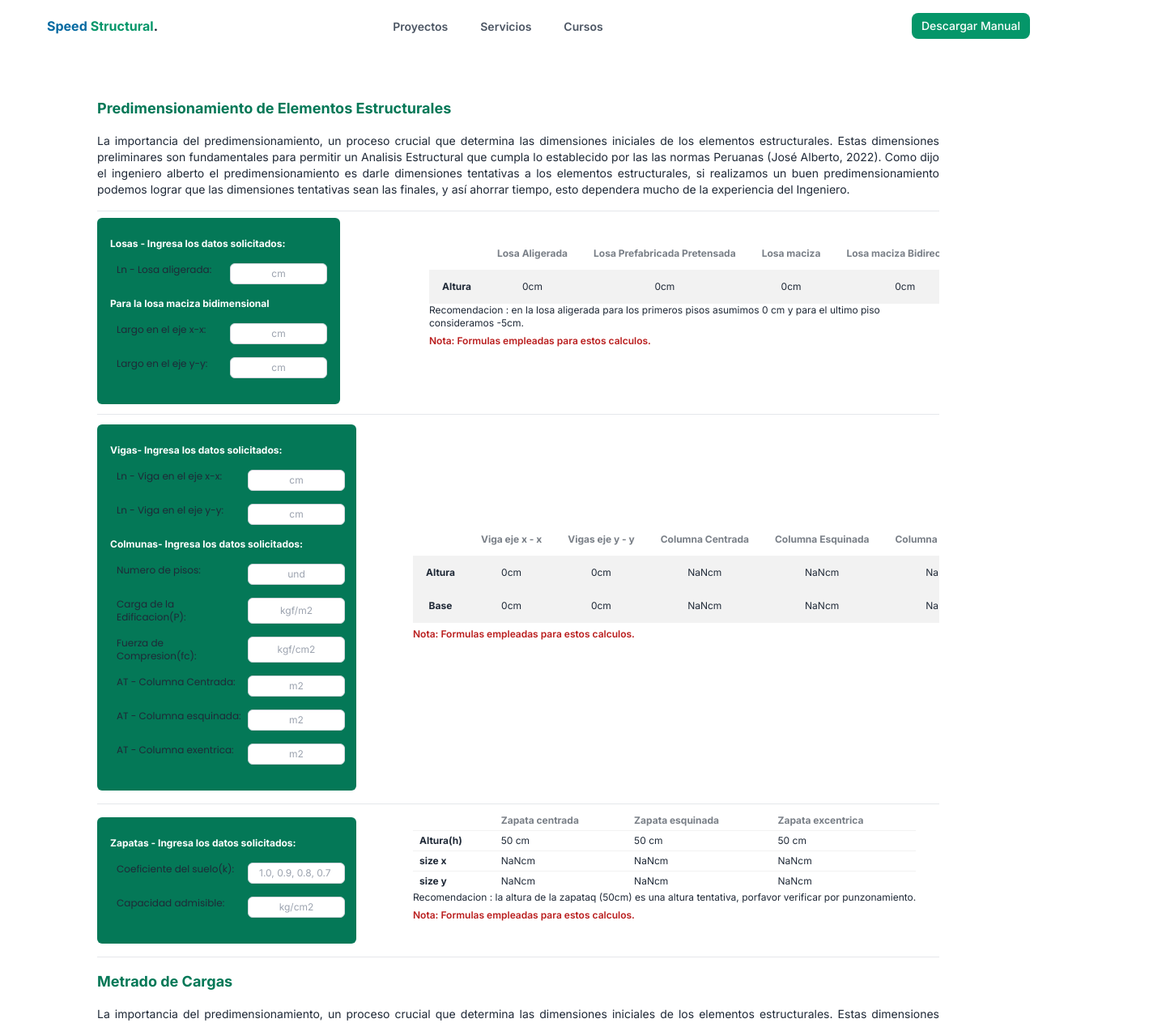
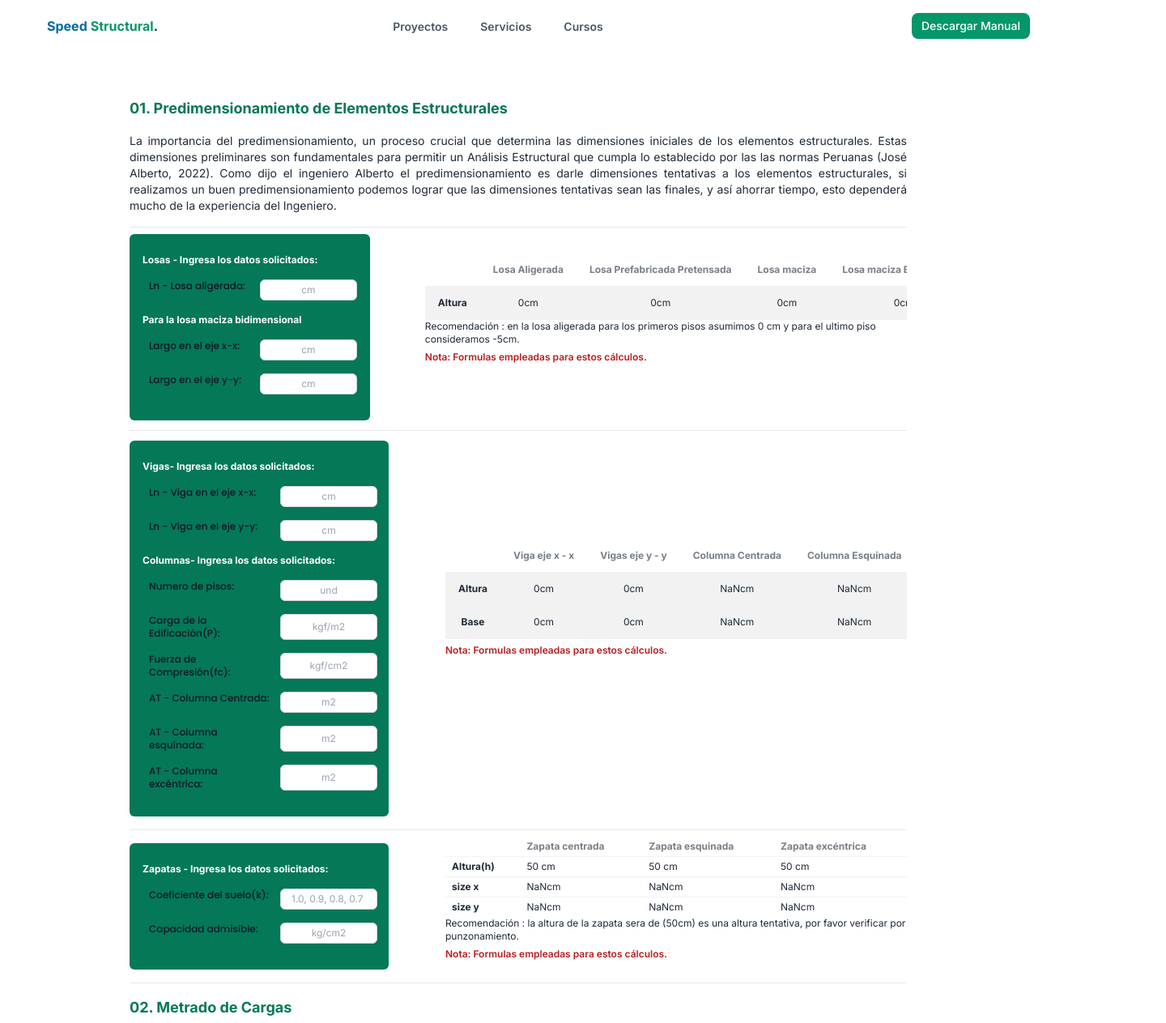
Before and after one commit to Yopax/SpeedStructural, a Next.js app: page /dashboard/metrado in a window 1280 px wide. Shown: the top 1263 px of the page at 81% size, 1440 px wide, since content can reach past the window. Built offline with nearby package versions, Linux system fonts and the light colour scheme.

Commit message:
Corrección de la ortografía

```diff
--- a/src/components/01_Landing_Page/components/PresentacionHome.jsx
+++ b/src/components/01_Landing_Page/components/PresentacionHome.jsx
@@ -9,7 +9,7 @@ function PresentacionHome() {
       <div className="flex flex-col w-full justify-center text-center items-center mb-24">
         <h4 className="font text-emerald-600  text-lg font-medium mt-40">Libera tu mente, alcanza tu potencial</h4>
         <h1 className=" text-emerald-600 text-6xl font-extrabold text-center mt-4 mb-6 w-[55%]">
-          Ahorra tiempo con el calculo automatico.
+          Ahorra tiempo con el calculo automático.
         </h1>
         <p className=" text-lg leading-6 mb-4 mt-2">
         ¿Cansado de realizar cálculos tediosos y repetitivos?<br />
--- a/src/components/AlertLosaOne.jsx
+++ b/src/components/AlertLosaOne.jsx
@@ -4,7 +4,7 @@ function AlertLosaOne() {
   return (
     <>
     <button className='text-xs text-red-700 font-semibold' onClick={() => document.getElementById("my_modal_4").showModal()}>
-    Nota: Formulas empleadas para estos calculos.
+    Nota: Formulas empleadas para estos cálculos.
 
     </button>
     <dialog id="my_modal_4" className="modal">
--- a/src/components/ComponentContext0.jsx
+++ b/src/components/ComponentContext0.jsx
@@ -187,7 +187,7 @@ updateDy_t,cvr,updateCvr} = useGeneralContext();
           onChange={(e) => updateCv(e.target.value)}
         />
         <label className={claseTwo}>
-          CV techo demas pisos :
+          CV techo demás pisos :
         </label>
         <input
           className={claseOne} placeholder="tn/m2"
--- a/src/components/ComponentContext1.jsx
+++ b/src/components/ComponentContext1.jsx
@@ -15,17 +15,17 @@ function ComponentContext1() {
 
   return (
     <div className={claseDiv}>
-      <p className="font2 text-[16px] text-center  font-bold mb-4">Informacion General del Proyecto</p>
+      <p className="font2 text-[16px] text-center  font-bold mb-4">Información General del Proyecto</p>
       <div className={claseDivTwo}>
         <label className={claseTwo}>Nombre del autor:</label>
         <input className={claseOne} type="text" placeholder="Darli Barreto" value={inputValue1} onChange={(e) => updateInputValue1(e.target.value)}/>
       </div>
       <div className={claseDivTwo}>
-        <label className={claseTwo}>Ocupacion/uso:</label>
+        <label className={claseTwo}>Ocupación/uso:</label>
         <input className={claseOne} type="text" placeholder="Escuela, hospital,etc" value={ocupacionUso} onChange={(e) => updateOcupacionUso(e.target.value)}/>
       </div>
       <div className={claseDivTwo}>
-        <label className={claseTwo}>Carga de la edificacion(P):</label>
+        <label className={claseTwo}>Carga de la edificación(P):</label>
         <input className={claseOne} type="text"  placeholder="kg/m2" value={servicio} onChange={(e) => updateServicio(e.target.value)}/>
       </div>
       <div className={claseDivTwo}>
@@ -41,7 +41,7 @@ function ComponentContext1() {
 
       </div>
       <div className={claseDivTwo}>
-        <label className={claseTwo}>Fuerza de compresion(fc):</label>
+        <label className={claseTwo}>Fuerza de compresión(fc):</label>
         <input className={claseOne} type="text" placeholder="kg/cm2"  value={inputFc} onChange={(e) => updateInputFc(e.target.value)}/>
       </div>
 
--- a/src/components/ComponentContext3.jsx
+++ b/src/components/ComponentContext3.jsx
@@ -215,7 +215,7 @@ const perimetroNumerico = parseFloat(perimetroRedondeado);
     doc.text("Informe Final", 85, 10);
 
     doc.setFontSize(12);
-    doc.text(`${inputValue1}`, 92, 16);
+    doc.text(`${inputValue1}`, 75, 16);
 
     doc.setFontSize(10);
       doc.text(`Este informe presenta una edificación aporticada de concreto armado de ${inputValue2} pisos  destinada`, 17, 24);
@@ -467,7 +467,7 @@ const perimetroNumerico = parseFloat(perimetroRedondeado);
             <tfoot></tfoot>
           </table>
           <p className="font2 text-xs">
-            Recomendacion : en la losa aligerada para los primeros pisos
+            Recomendación : en la losa aligerada para los primeros pisos
             asumimos {roundedValue} cm y para el ultimo piso consideramos{" "}
             {roundedValue - 5}cm.
           </p>
@@ -480,7 +480,7 @@ const perimetroNumerico = parseFloat(perimetroRedondeado);
                 <th></th>
                 <th>Columna centrada</th>
                 <th>Columna esquinada</th>
-                <th>Columna excentrica</th>
+                <th>Columna excéntrica</th>
               </tr>
             </thead>
             <tbody>
@@ -500,7 +500,7 @@ const perimetroNumerico = parseFloat(perimetroRedondeado);
             <tfoot></tfoot>
           </table>
           <p className="font2 text-xs">
-            Recomendacion : en la losa aligerada para los primeros pisos
+            Recomendación : en la losa aligerada para los primeros pisos
             asumimos {roundedValue} cm y para el ultimo piso consideramos{" "}
             {roundedValue - 5}cm.
           </p>
@@ -513,7 +513,7 @@ const perimetroNumerico = parseFloat(perimetroRedondeado);
                 <th></th>
                 <th>Zapata centrada</th>
                 <th>Zapata esquinada</th>
-                <th>Zapata excentrica</th>
+                <th>Zapata excéntrica</th>
               </tr>
             </thead>
             <tbody>
--- a/src/components/ComponentContextPredi.jsx
+++ b/src/components/ComponentContextPredi.jsx
@@ -5,7 +5,7 @@ import { useEffect, useState } from "react";
 import AlertLosaOne from "./AlertLosaOne";
 
 const commonInputClasses = "text-gray-700 border border-solid rounded-md text-center border-gray-300 w-[120px] text-xs py-1";
-const claseOne = "font justify-between  text-xs mx-2";
+const claseOne = "font-medium text-gray-900 font justify-between  text-xs mx-2";
 const subTitle = "text-xs text-white font-bold my-2";
 const claseTwo = "text-xs text-white font-medium mx-2 ";
 const claseDivOne = " flex flex-col self-center text-white items-center justify-center text-center m-2 rounded-md h-72 w-44 bg-emerald-700"
@@ -189,7 +189,7 @@ const acolumnofinal = Math.ceil(Math.sqrt(areaColumna) / 5) * 5
       <div>
         <hr />
         <div className="flex">
-          <div className="my-2  mr-[110px] bg-emerald-700 w-[320px] p-4 rounded-md">
+          <div className="my-2  mr-[68px] bg-emerald-700 w-[336px] p-4 rounded-md">
             <p className={subTitle}>Losas - Ingresa los datos solicitados:</p>
             <div className="flex my-4 justify-between">
               <label className={claseOne}>Ln - Losa aligerada:</label>
@@ -228,7 +228,7 @@ const acolumnofinal = Math.ceil(Math.sqrt(areaColumna) / 5) * 5
                   <th>Losa Aligerada</th>
                   <th>Losa Prefabricada Pretensada</th>
                   <th>Losa maciza</th>
-                  <th>Losa maciza Bidirecional</th>
+                  <th>Losa maciza Bidireccional</th>
                 </tr>
               </thead>
               <tbody>
@@ -242,7 +242,7 @@ const acolumnofinal = Math.ceil(Math.sqrt(areaColumna) / 5) * 5
               </tbody>
             </table>
             <p className="font2 text-xs">
-            Recomendacion : en la losa aligerada para los primeros pisos
+            Recomendación : en la losa aligerada para los primeros pisos
             asumimos {roundedValue} cm y para el ultimo piso consideramos{" "}
             {roundedValue - 5}cm.
           </p>
@@ -274,7 +274,7 @@ const acolumnofinal = Math.ceil(Math.sqrt(areaColumna) / 5) * 5
               onChange={(e) => updateInputValue9(e.target.value)}
             />
           </div>
-          <p className={subTitle}>Colmunas- Ingresa los datos solicitados:</p>
+          <p className={subTitle}>Columnas- Ingresa los datos solicitados:</p>
           <div className="flex w-[290px] justify-between my-4">
             <label className={claseOne}>Numero de pisos:</label>
             <input
@@ -285,7 +285,7 @@ const acolumnofinal = Math.ceil(Math.sqrt(areaColumna) / 5) * 5
             />
           </div>
           <div className="flex w-[290px] justify-between my-4">
-            <label className={claseOne}>Carga de la Edificacion(P):</label>
+            <label className={claseOne}>Carga de la Edificación(P):</label>
             <input
               className={commonInputClasses}
               placeholder="kgf/m2"
@@ -294,7 +294,7 @@ const acolumnofinal = Math.ceil(Math.sqrt(areaColumna) / 5) * 5
             />
           </div>
           <div className="flex w-[290px] justify-between my-4">
-            <label className={claseOne}>Fuerza de Compresion(fc):</label>
+            <label className={claseOne}>Fuerza de Compresión(fc):</label>
             <input
               className={commonInputClasses}
               placeholder="kgf/cm2"
@@ -322,7 +322,7 @@ const acolumnofinal = Math.ceil(Math.sqrt(areaColumna) / 5) * 5
             />
           </div>
           <div className="flex w-[290px] justify-between my-4">
-            <label className={claseOne}>AT - Columna exentrica:</label>
+            <label className={claseOne}>AT - Columna excéntrica:</label>
             <input
               className={commonInputClasses}
               placeholder="m2"
@@ -341,7 +341,7 @@ const acolumnofinal = Math.ceil(Math.sqrt(areaColumna) / 5) * 5
                   <th>Vigas eje y - y</th>
                   <th>Columna Centrada</th>
                   <th>Columna Esquinada</th>
-                  <th>Columna Excentrica</th>
+                  <th>Columna Excéntrica</th>
 
                 </tr>
               </thead>
@@ -400,7 +400,7 @@ const acolumnofinal = Math.ceil(Math.sqrt(areaColumna) / 5) * 5
                 <th></th>
                 <th>Zapata centrada</th>
                 <th>Zapata esquinada</th>
-                <th>Zapata excentrica</th>
+                <th>Zapata excéntrica</th>
               </tr>
             </thead>
             <tbody>
@@ -426,8 +426,8 @@ const acolumnofinal = Math.ceil(Math.sqrt(areaColumna) / 5) * 5
             <tfoot></tfoot>
           </table>
           <p className="font2 text-xs">
-            Recomendacion : la altura de la zapataq (50cm) es una altura
-            tentativa, porfavor verificar por punzonamiento.
+            Recomendación : la altura de la zapata sera de (50cm) es una altura
+            tentativa, por favor verificar por punzonamiento.
           </p>
             <AlertLosaOne />
           </div>
@@ -435,7 +435,7 @@ const acolumnofinal = Math.ceil(Math.sqrt(areaColumna) / 5) * 5
         </div>
         <hr className="my-2" />
 
-        <p className="text-lg text-emerald-700 font-bold my-4">Metrado de Cargas</p>
+        <p className="text-lg text-emerald-700 font-bold my-4">02. Metrado de Cargas</p>
           <p className="text-sm my-4 text-justify">La importancia del predimensionamiento, un proceso crucial
           que determina las dimensiones iniciales de los elementos estructurales. Estas dimensiones
           preliminares son fundamentales para permitir un Analisis Estructural que cumpla lo establecido por las
@@ -616,7 +616,7 @@ const acolumnofinal = Math.ceil(Math.sqrt(areaColumna) / 5) * 5
           onChange={(e) => updateCv(e.target.value)}
         />
         <label className={claseTwo}>
-          CV techo demas pisos :
+          CV techo demás pisos :
         </label>
         <input
           className={commonInputClasses} placeholder="tn/m2"
@@ -646,8 +646,8 @@ const acolumnofinal = Math.ceil(Math.sqrt(areaColumna) / 5) * 5
         <div className={claseDivOne}>
         <p  className="mb-2">Datos extras</p>
         <label className={claseTwo}>Autor:</label>
-          <input className={commonInputClasses} type="text" placeholder="Baarreto Darli" value={inputValue1} onChange={(e) => updateInputValue1(e.target.value)}/>
-          <label className={claseTwo}>Ocupacion/Uso</label>
+          <input className={commonInputClasses} type="text" placeholder="Barreto Darli" value={inputValue1} onChange={(e) => updateInputValue1(e.target.value)}/>
+          <label className={claseTwo}>Ocupación/Uso</label>
           <input className={commonInputClasses} type="text" placeholder="Escuelas, etc" value={ocupacionUso} onChange={(e) => updateOcupacionUso(e.target.value)}/>
           <label className={claseTwo}>Altura de entrepiso:</label>
           <input className={commonInputClasses} type="text" placeholder="m" value={inputValue4} onChange={(e) => updateInputValue4(e.target.value)}/>
--- a/src/components/Dashboard/components/CardTwo.jsx
+++ b/src/components/Dashboard/components/CardTwo.jsx
@@ -7,8 +7,8 @@ function CardTwo() {
       <div className=" flex w-full h-[00px]">
         <div className="flex-col">
           <p className="text-sm text-sky-700 font-medium my-4">Selecciona el tipo de Sistema estructural</p>
-          <p className="text-sm my-7">Citando la norma Peruana E.030 de Diseño simoresistente en su
-          Artículo 17.- Categoría y Sistemas Estructurales: se debera escoger un diseño estructural
+          <p className="text-sm my-7">Citando la norma Peruana E.030 de Diseño sismoresistente en su
+          Artículo 17.- Categoría y Sistemas Estructurales: se deberá escoger un diseño estructural
           De acuerdo a la categoría de una edificación y la zona donde se ubique, ésta se proyecta empleando
           el sistema estructural que se indica en la Tabla N° 6 y respetando las restricciones a la irregularidad de la
           Tabla N° 10.
--- a/src/components/Dashboard/components/Menu.jsx
+++ b/src/components/Dashboard/components/Menu.jsx
@@ -26,7 +26,7 @@ function Menu() {
                 </h3>
               </div>
             </div>
-            <p className="flex-col text-center  text-xs mx-3 mt-6 font">Normas en que se basan los calculos de la aplicacion:</p>
+            <p className="flex-col text-center  text-xs mx-3 mt-6 font">Normas en que se basan los cálculos de la aplicación:</p>
             <div className="flex flex-col mt-[40px] text-center justify-center items-center">
               <Norma title="Norma E-0.20"/>
               <Norma title="Norma E-0.30"/>
--- a/src/components/PreConsideraciones.jsx
+++ b/src/components/PreConsideraciones.jsx
@@ -5,14 +5,14 @@ import ComponentContext2 from './ComponentContextPredi'
 function PreConsideraciones() {
   return (
     <>
-    <div className='mx-[120px] mt-[120px]  '>
-        <p className="text-lg text-emerald-700 font-bold my-4">Predimensionamiento de Elementos Estructurales</p>
+    <div className='mx-[160px] mt-[120px]  '>
+        <p className="text-lg text-emerald-700 font-bold my-4">01. Predimensionamiento de Elementos Estructurales</p>
           <p className="text-sm my-4 text-justify">La importancia del predimensionamiento, un proceso crucial
           que determina las dimensiones iniciales de los elementos estructurales. Estas dimensiones
-          preliminares son fundamentales para permitir un Analisis Estructural que cumpla lo establecido por las
-          las normas Peruanas (José Alberto, 2022). Como dijo el ingeniero alberto el predimensionamiento es darle
+          preliminares son fundamentales para permitir un Análisis Estructural que cumpla lo establecido por las
+          las normas Peruanas (José Alberto, 2022). Como dijo el ingeniero Alberto el predimensionamiento es darle
           dimensiones tentativas a los elementos estructurales, si realizamos un buen predimensionamiento podemos lograr
-          que las dimensiones tentativas sean las finales, y así ahorrar tiempo, esto dependera mucho de la
+          que las dimensiones tentativas sean las finales, y así ahorrar tiempo, esto dependerá mucho de la
           experiencia del Ingeniero.
           </p>
           <ComponentContext2/>
```
Also changed, not shown: src/components/01_Landing_Page/components/Descripcion.jsx (+4 -4 lines).
